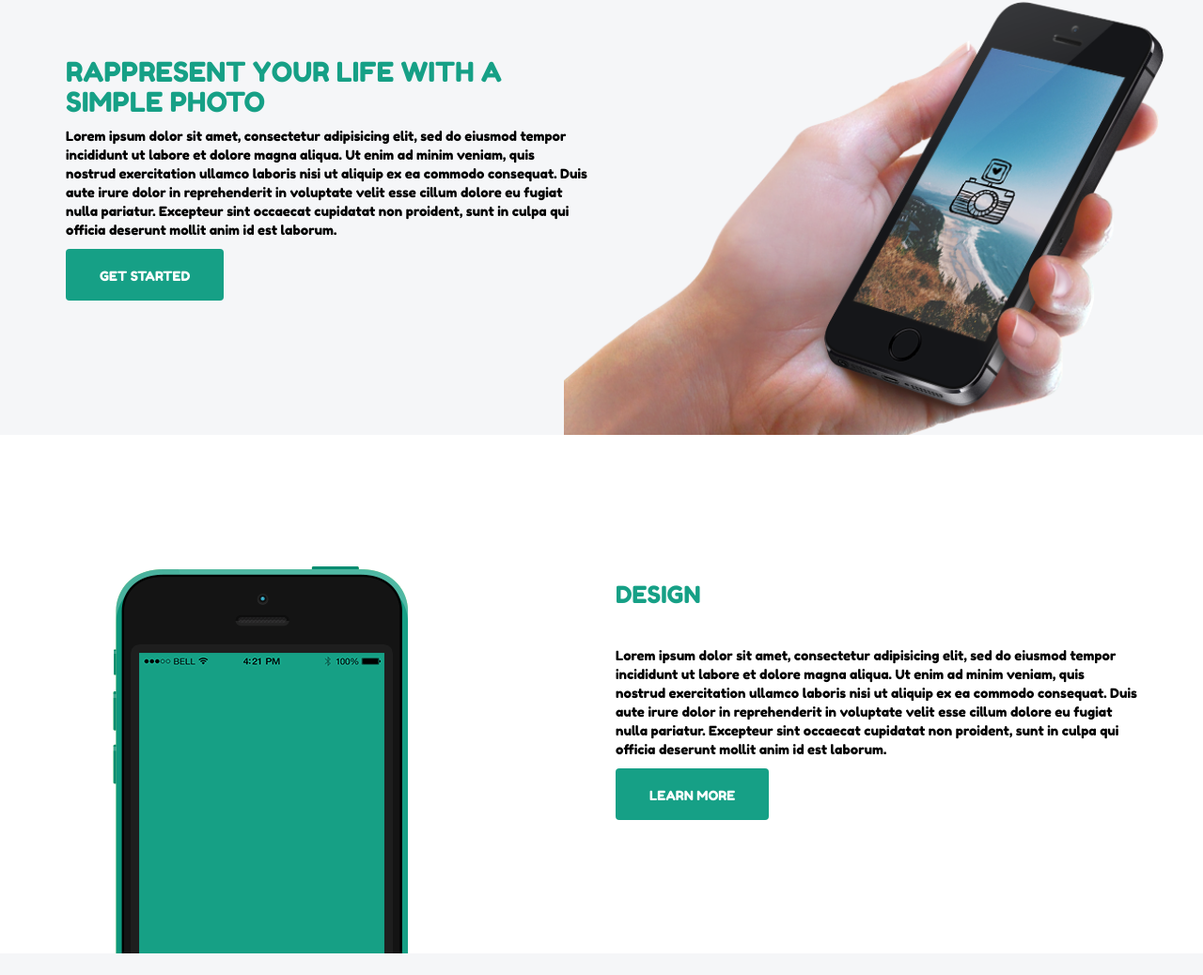
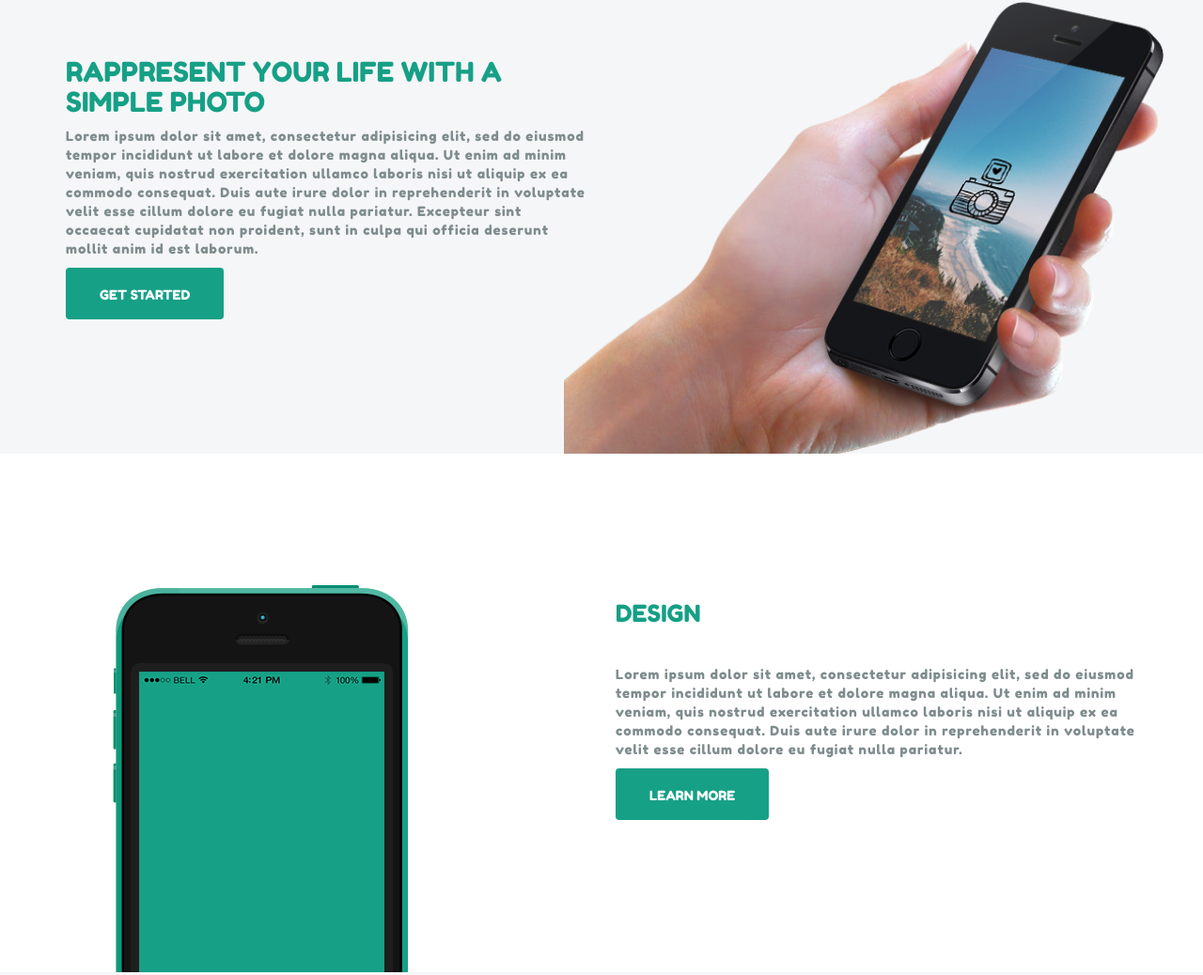
Before and after one commit to JosefaHerrera/photolab, a website: page index.html in a window 1280 px wide. Shown: the part 755-1793 px from the top of the page at 94% size. Drawn offline with Linux system fonts and the light colour scheme.

Commit message:
hermoso! jaja

```diff
--- a/assets/sass/_style.scss
+++ b/assets/sass/_style.scss
@@ -8,6 +8,10 @@ body{
 	padding: 0;
 	overflow-x: hidden;
 	color:white;
+	p{
+		color:#7f8c8d;
+		letter-spacing: 1px;
+	}
 }
 .navbar-default {
     background-color: transparent;
@@ -48,6 +52,7 @@ body{
 	}
 	p{
 		font-size: 19px;
+		color:white;
 	}
 	.btn2 {
     background-color: #16a086;
--- a/index.html
+++ b/index.html
@@ -74,8 +74,7 @@
 				tempor incididunt ut labore et dolore magna aliqua. Ut enim ad minim veniam,
 				quis nostrud exercitation ullamco laboris nisi ut aliquip ex ea commodo
 				consequat. Duis aute irure dolor in reprehenderit in voluptate velit esse
-				cillum dolore eu fugiat nulla pariatur. Excepteur sint occaecat cupidatat non
-				proident, sunt in culpa qui officia deserunt mollit anim id est laborum. </p>
+				cillum dolore eu fugiat nulla pariatur.</p>
 				<button  class="btn btn2" type="button">LEARN MORE</button>
 			</div>
 		</div>
```
Also changed, not shown: dist/css/style.min.css.
